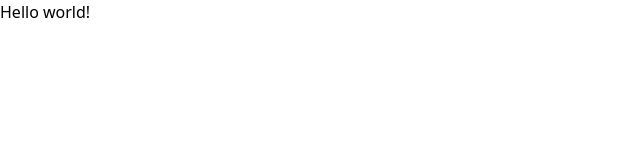
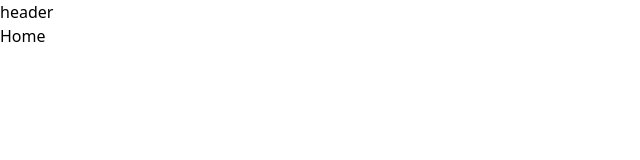
Before and after one commit to AbhijitSarker/todo-list-app, a React (Vite) app: page / in a window 1280 px wide. Shown: the top 160 px of the page, without its empty margins (0-640 px from the left). Built offline with nearby package versions, Linux system fonts and the light colour scheme.

Commit message:
basic folder structure

```diff
--- /dev/null
+++ b/src/components/Header/Header.jsx
@@ -0,0 +1,11 @@
+import React from 'react';
+
+const Header = () => {
+    return (
+        <div>
+            header
+        </div>
+    );
+};
+
+export default Header;
--- /dev/null
+++ b/src/layout/Main.jsx
@@ -0,0 +1,13 @@
+import { Outlet } from 'react-router-dom';
+import Header from '../components/Header/Header';
+
+const Main = () => {
+    return (
+        <div>
+            <Header></Header>
+            <Outlet></Outlet>
+        </div>
+    );
+};
+
+export default Main;
--- /dev/null
+++ b/src/pages/Home/Home.jsx
@@ -0,0 +1,10 @@
+
+const Home = () => {
+    return (
+        <div>
+            Home
+        </div>
+    );
+};
+
+export default Home;
```
Also changed, not shown: src/main.jsx (+2 -12 lines), src/routes/Routes.jsx (added, +16 -0 lines).
